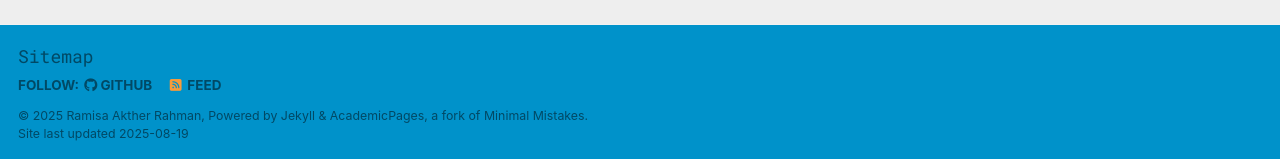
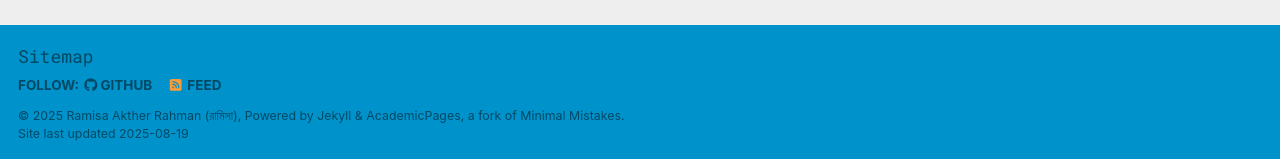
Before and after one commit to ramistarblob/ramistarblob.github.io, a Jekyll site: the page built from _pages/about.md, in a window 1280 px wide. Shown: the part 738-897 px from the top of the page. Built offline with Jekyll 4.4.1, drawn with Linux system fonts in a browser that asks for light colours; some web fonts are replaced; a script that is not in the unit is left out.

```diff
--- a/_config.yml
+++ b/_config.yml
@@ -11,7 +11,7 @@ locale                   : "en-US"
 site_theme               : "air" # Currently available options are "default", "air"
 title                    : "Ramisa Akther Rahman"
 title_separator          : "-"
-name                     : &name "Ramisa Akther Rahman"
+name                     : &name "Ramisa Akther Rahman (রামিসা)"
 description              : &description "personal description"
 url                      : https://ramistarblob.github.io # the base hostname & protocol for your site e.g. "https://[your GitHub username].github.io" or if you already have some other page hosted on Github then use "https://[your GitHub username].github.io/[Your Repo Name]"
 baseurl                  : "" # the subpath of your site, e.g. "/blog"
```
